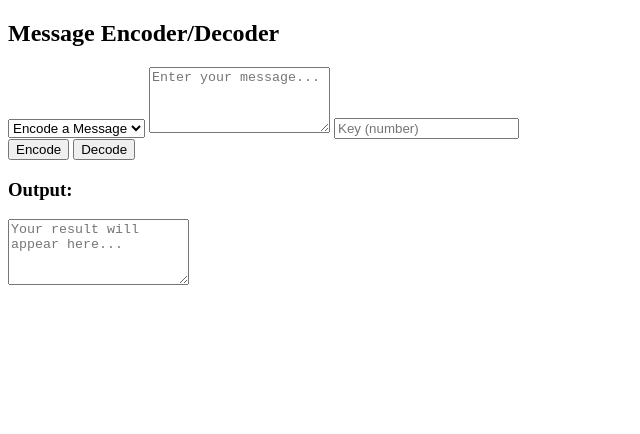
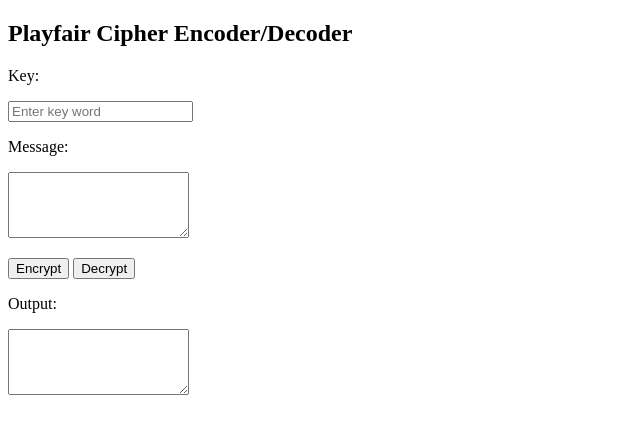
Before and after one commit to esimmons1/Encoder, a plain HTML site: page index.html in a window 1280 px wide. Shown: the whole page, without its empty margins (0-640 px from the left). Drawn offline with Linux system fonts and the light colour scheme.

Commit message:
Update index.html

```diff
--- a/index.html
+++ b/index.html
@@ -1,29 +1,22 @@
 <!DOCTYPE html>
 <html lang="en">
 <head>
-<meta charset="UTF-8">
-<meta name="viewport" content="width=device-width, initial-scale=1.0">
-<title>Message Encoder/Decoder</title>
-<link rel="stylesheet" href="style.css">
+  <meta charset="UTF-8">
+  <title>Playfair Cipher</title>
+  <link rel="stylesheet" href="style.css">
 </head>
 <body>
-<div class="container">
-  <h2>Message Encoder/Decoder</h2>
-  <select id="mode" onchange="toggleMode()">
-    <option value="encode">Encode a Message</option>
-    <option value="decode">Decode a Message</option>
-  </select>
-  <textarea id="message" rows="4" placeholder="Enter your message..."></textarea>
-  <input type="number" id="key" placeholder="Key (number)" />
-  <div>
-    <button id="encodeBtn" onclick="encode()">Encode</button>
-    <button id="decodeBtn" onclick="decode()">Decode</button>
-  </div>
-  <div>
-    <h3>Output:</h3>
-    <textarea id="output" rows="4" readonly placeholder="Your result will appear here..."></textarea>
-  </div>
-</div>
-<script src="script.js"></script>
+  <h2>Playfair Cipher Encoder/Decoder</h2>
+  <p>Key:</p>
+  <input id="key" type="text" placeholder="Enter key word">
+  <p>Message:</p>
+  <textarea id="message" rows="4"></textarea>
+  <p>
+    <button id="encrypt">Encrypt</button>
+    <button id="decrypt">Decrypt</button>
+  </p>
+  <p>Output:</p>
+  <textarea id="output" rows="4" readonly></textarea>
+  <script src="script.js"></script>
 </body>
 </html>
```
